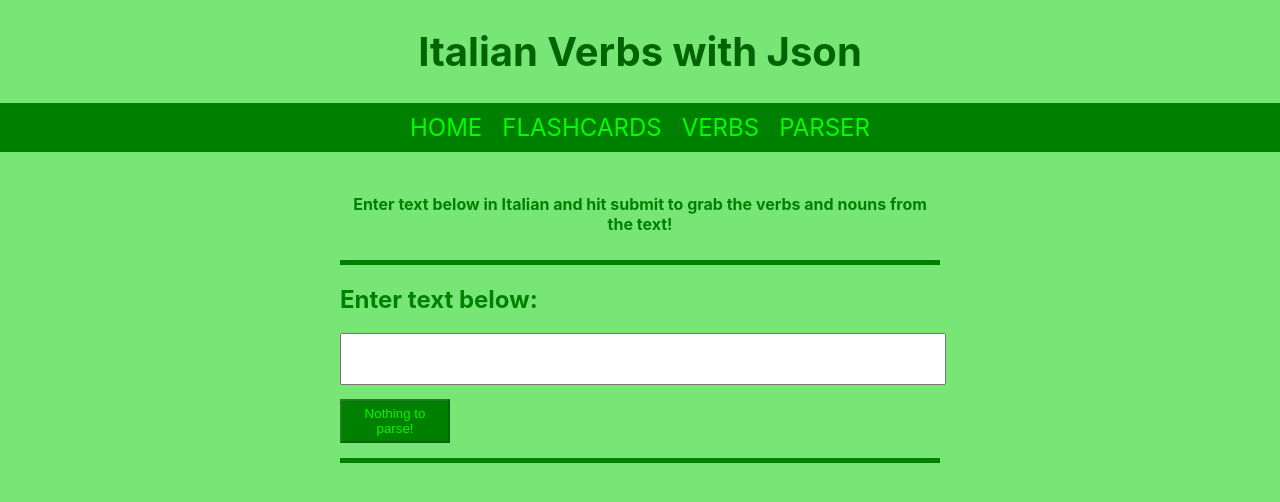
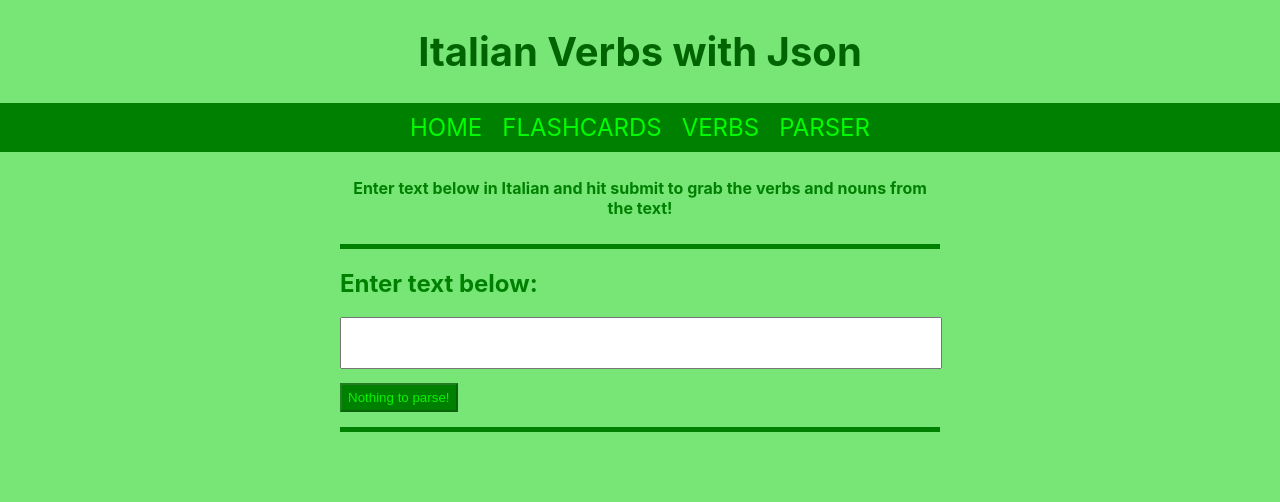
Before and after one commit to JsonE97/duolingo-italian, a React (Create React App) app: page /#/parser in a window 1280 px wide. Shown: the top 502 px of the page. Built offline with nearby package versions, Linux system fonts and the light colour scheme.

Commit message:
feedback changes from beta testers and quick css fixes

```diff
--- a/src/components/App.scss
+++ b/src/components/App.scss
@@ -57,6 +57,7 @@
         vertical-align: middle;
         text-align: center;
         padding-left: 0px;
+        margin-bottom: 0px;
 
 
         Link:hover,
--- a/src/components/pages/DocParserPage.scss
+++ b/src/components/pages/DocParserPage.scss
@@ -3,7 +3,3 @@
 	padding-bottom: 10px;
 	font-weight: 700;
 }
-
-.div-doc-parser-page {
-	margin-top: 10px;
-}
--- a/src/components/pages/VerbsPage.jsx
+++ b/src/components/pages/VerbsPage.jsx
@@ -26,7 +26,10 @@ export const VerbsPage = ({ verbData }) => {
 
     return (
         <div className="verbs-page">
-            <h3>Commonly used verbs</h3>
+            <p>This page shows the most commonly used everyday italian verbs!
+                You can use the search bar in english or italian to search for a
+                specfic verb.
+            </p>
             <div className="App-verb-search">
                 <label>Search for verb:</label>
                 <input type="text" value={inputVerb} onChange={event => setInputVerb(event.target.value)}></input>
--- a/src/components/pages/VerbsPage.scss
+++ b/src/components/pages/VerbsPage.scss
@@ -1,10 +1,10 @@
 .verbs-page {
-    h3 {
-        font-size: 35px;
+    justify-content: center;
+    width: 100%;
+
+    p {
+        font-weight: 700;
     }
-    justify-content: center;
-    font-size: calc(10px + 2vmin);
-    width: 100%;
 
     .App-verb-search {
         width: 100%;
--- a/src/components/parser/ParseContainer.jsx
+++ b/src/components/parser/ParseContainer.jsx
@@ -32,7 +32,9 @@ export const ParseContainer = () => {
                     <button
                         disabled={isLoading || inputText === ""}
                         onClick={() => onSubmit()}
-                        className={"parser-options-button"}
+                        className={"parser-options-button" + (inputText === "" ? " empty"
+                            :
+                            " submit")}
                     >
                         {inputText === "" ?
                             "Nothing to parse!"
@@ -46,8 +48,8 @@ export const ParseContainer = () => {
                     {isLoading ?
                         <Loader
                             type="Oval"
-                            height="30"
-                            width="30"
+                            height="25"
+                            width="25"
                         >
                         </Loader>
                         :
--- a/src/components/parser/ParseContainer.scss
+++ b/src/components/parser/ParseContainer.scss
@@ -16,9 +16,8 @@
 .parser-container-entry {
     width: 100%;
     height: 50px;
-    padding-top: 0px;
     resize: none;
-    padding-bottom: 0px;
+    padding: 0px;
     outline: none;
     font-size: 15px;
 }
@@ -27,7 +26,6 @@
     width: 100%;
     padding-top: 10px;
     padding-bottom: 15px; // to take into account the border bottom
-    max-width: 20%;
 
     .parser-options-content {
         display: flex;
@@ -38,7 +36,6 @@
         .parser-options-button {
             padding-top: 5px;
             padding-bottom: 5px;
-            flex-grow: 1;
             color: rgb(8, 243, 0);
             background-color: green;
             outline: none;
@@ -46,10 +43,10 @@
 
         .parser-options-spinner {
             display: flex;
+            flex-direction: column;
             align-items: center;
             justify-content: center;
             margin-left: 10px;
-            height: 100%;
             vertical-align: middle;
 
         }
--- a/src/components/verbs/VerbContainer.jsx
+++ b/src/components/verbs/VerbContainer.jsx
@@ -9,6 +9,10 @@ export const VerbContainer = ({ verbName, verbData }) => {
         }
     }, [verbData])
 
+    const getEnglishPronounForRow = (i) => {
+        return ["I", "You", "He/She", "We", "You all", "They"][i];
+    }
+
     return (
         <div className="verbContainer">
             <table align="center" className="verbTable">
@@ -19,10 +23,17 @@ export const VerbContainer = ({ verbName, verbData }) => {
                 </thead>
                 <tbody>
                     {
-                        Object.keys(indicativo).map(k => {
+                        Object.keys(indicativo).map((k, i) => {
                             return (
                                 <tr>
-                                    <td>{k}</td>
+                                    <td>{(i === 2 ?
+                                        "lui/lei"
+                                        :
+                                        (i === 5 ?
+                                            "loro"
+                                            :
+                                            k
+                                        )) + ' (' + getEnglishPronounForRow(i) + ')'}</td>
                                     <td>{indicativo[k]}</td>
                                 </tr>
                             )
```
